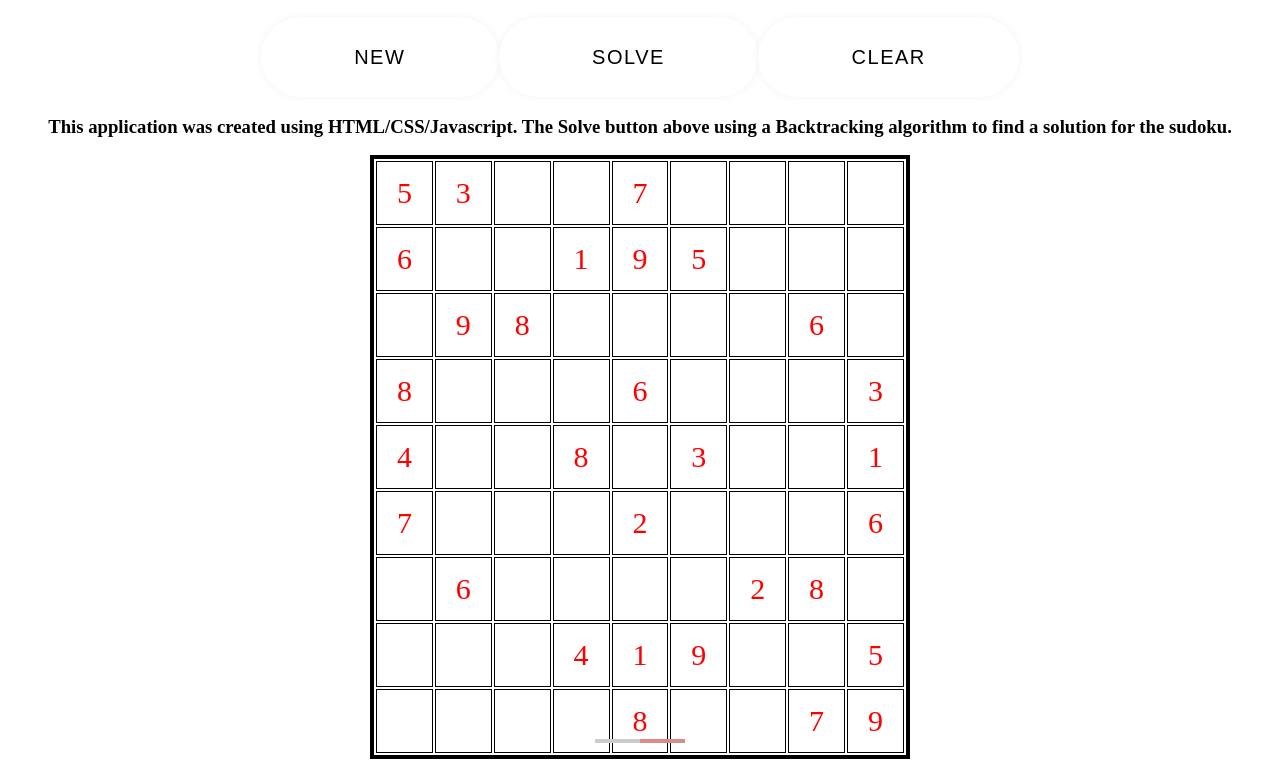
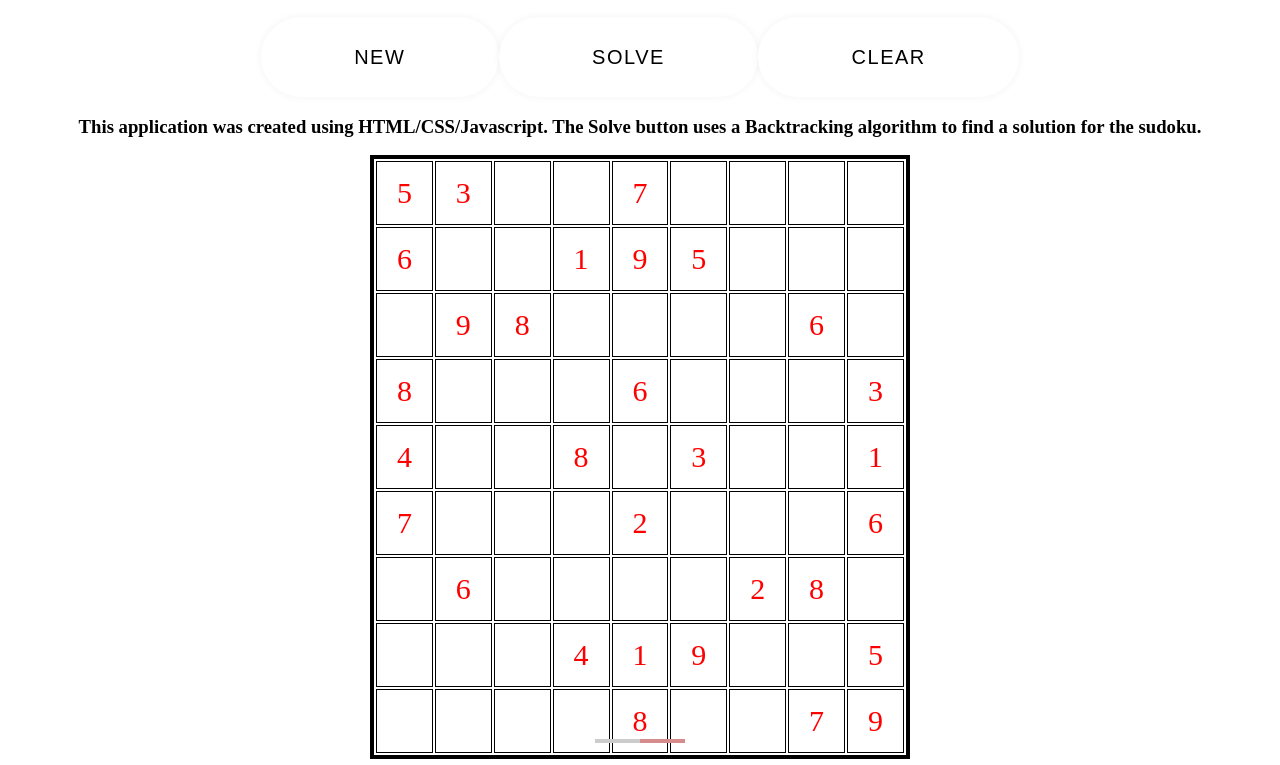
Before and after one commit to ZaynRassam/sudoku_solver, a plain HTML site: page index.html in a window 1280 px wide. Shown: the part 57-822 px from the top of the page. Drawn offline with Linux system fonts and the light colour scheme.

Commit message:
Update index.html
typo

```diff
--- a/index.html
+++ b/index.html
@@ -34,7 +34,7 @@
 <div class="about">
     <h3>
         This application was created using HTML/CSS/Javascript.
-        The Solve button above using a Backtracking algorithm to find a
+        The Solve button uses a Backtracking algorithm to find a
         solution for the sudoku.
     </h3>
 </div>
```
